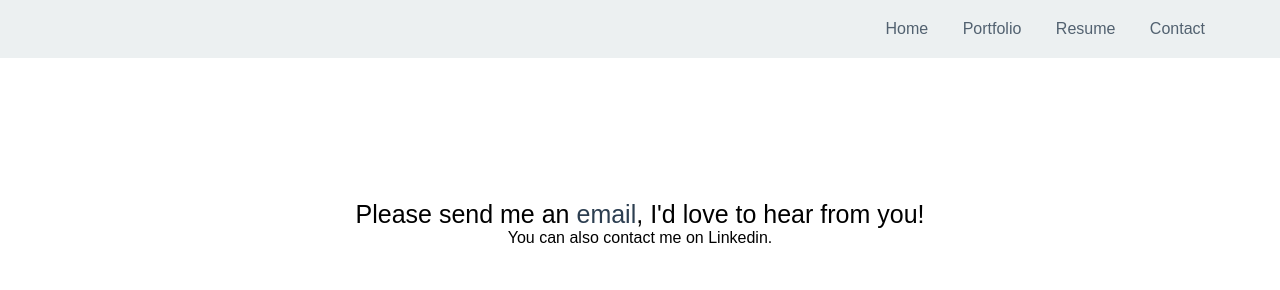
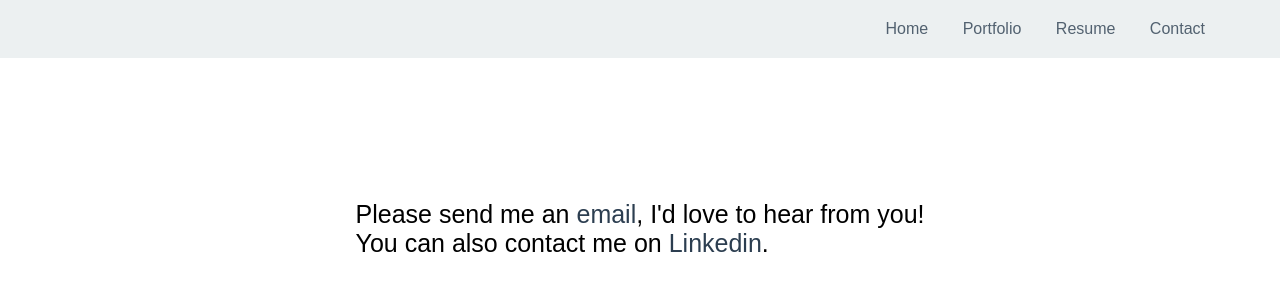
Before and after one commit to chrishughallen/chrishughallen.github.io, a website: page contact.html in a window 1280 px wide. Drawn offline with nearby package versions, Linux system fonts and the light colour scheme.

Commit message:
added correct linkedin link

```diff
--- a/contact.html
+++ b/contact.html
@@ -24,7 +24,7 @@
       <p class="intro-paragraph">
         Please send me an <a class="flashing-link" href="mailto:chrishughallen@gmail.com">email</a>, I'd love to hear from you!
       </p>
-      <p>You can also contact me on <a class="flashing-link" href="https://www.linkedin.com/in/chrishughallen/"></a>Linkedin.</p>
+      <p class="intro-paragraph">You can also contact me on <a class="flashing-link" href="https://www.linkedin.com/in/chrishughallen/">Linkedin</a>.</p>
     </div>
   </div>
 
```
